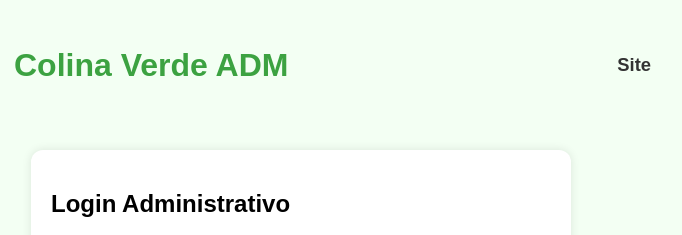
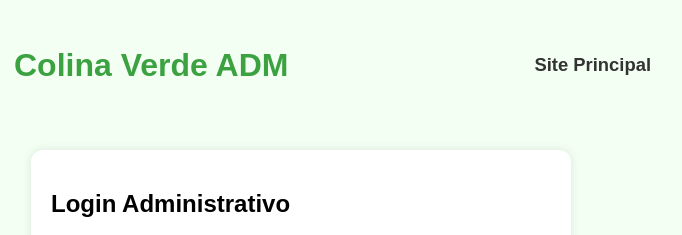
Before and after one commit to SupremeGod670/Site-Colina-Verde, a website: page colina-verde-admin/frontend/Layout/index.html in a window 1280 px wide. Shown: the top 235 px of the page, 339-1021 px from the left. Drawn offline with Linux system fonts and the light colour scheme.

Commit message:
Refactor HTML structure for improved readability and consistency; update link text for clarity.

```diff
--- a/colina-verde-admin/frontend/Layout/index.html
+++ b/colina-verde-admin/frontend/Layout/index.html
@@ -1,5 +1,6 @@
 <!DOCTYPE html>
 <html lang="pt-BR">
+
 <head>
     <meta charset="UTF-8" />
     <meta name="viewport" content="width=device-width, initial-scale=1.0" />
@@ -8,14 +9,19 @@
     <link rel="stylesheet" href="../CSS/style.css" />
     <link href="https://fonts.googleapis.com/css2?family=Poppins:wght@400;600&display=swap" rel="stylesheet" />
 </head>
+
 <body>
     <header>
-        <nav class="header-content" aria-label="Menu principal" style="display:flex;align-items:center;justify-content:space-between;max-width:700px;margin:auto;padding:18px 0;">
+        <nav class="header-content" aria-label="Menu principal"
+            style="display:flex;align-items:center;justify-content:space-between;max-width:700px;margin:auto;padding:18px 0;">
             <h1 class="logo" style="color:#3ca241;font-size:2rem;display:flex;align-items:center;gap:10px;margin:0;">
-                <img src="/Img/icone_colina_verde.png" alt="Logo Colina Verde" style="height:45px;vertical-align:middle;margin-right:8px;">Colina Verde ADM
+                <img src="/Img/icone_colina_verde.png" alt="Logo Colina Verde"
+                    style="height:45px;vertical-align:middle;margin-right:8px;">Colina Verde ADM
             </h1>
             <ul style="list-style:none;display:flex;gap:25px;margin-left:auto;">
-                <li><a href="/Layout/index.html" title="Ir para o site principal" style="text-decoration:none;color:#333;font-weight:700;font-size:1.15rem;transition:color 0.3s;">Site</a></li>
+                <li><a href="/Layout/index.html" title="Ir para o site principal"
+                        style="text-decoration:none;color:#333;font-weight:700;font-size:1.15rem;transition:color 0.3s;">Site Principal</a>
+                </li>
             </ul>
         </nav>
     </header>
@@ -41,7 +47,9 @@
             </nav>
             <section id="tabContent" aria-live="polite"></section>
             <aside style="text-align:right;margin-top:20px;">
-                <a href="register.html" id="registerBtn" style="display:inline-block;padding:10px 18px;background:#3ca241;color:#fff;font-weight:600;border-radius:6px;text-decoration:none;transition:background 0.2s;">Cadastrar novo administrador</a>
+                <a href="register.html" id="registerBtn"
+                    style="display:inline-block;padding:10px 18px;background:#3ca241;color:#fff;font-weight:600;border-radius:6px;text-decoration:none;transition:background 0.2s;">Cadastrar
+                    novo administrador</a>
             </aside>
         </section>
     </main>
@@ -50,4 +58,5 @@
     </footer>
     <script src="../JS/script.js"></script>
 </body>
+
 </html>
```
